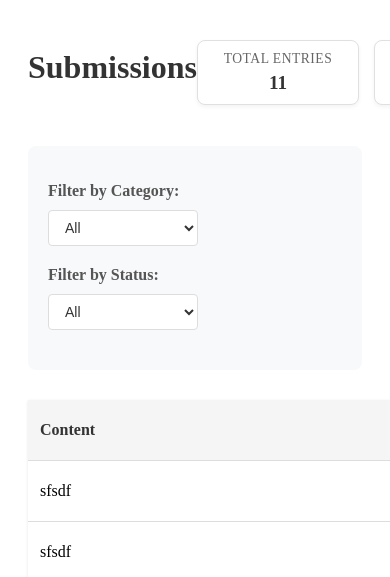
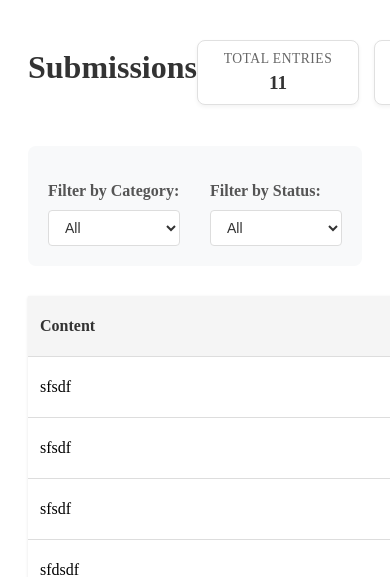
Before and after one commit to TharHtet236401/intern_task1, a Django app: page / in a window 390 px wide; the page is wider, and only the part inside the window is pictured. Shown: the part 76-653 px from the top of that part. Run offline with Django 5.2, Linux system fonts and the light colour scheme; data comes from the database, SQL or seed files in the repository; some libraries are stand-ins or nearby versions.

Commit message:
Improve filter layout and responsiveness in home template

```diff
--- a/submissions/templates/submissions/home.html
+++ b/submissions/templates/submissions/home.html
@@ -25,6 +25,7 @@
 
     <!-- Filter Section -->
     <div class="filters">
+        <div class="filters-container">
             <div class="filter-group">
                 <h3>Filter by Category:</h3>
                 <select hx-get="{% url 'home' %}"
@@ -54,6 +55,7 @@
                 </select>
             </div>
         </div>
+    </div>
 
     <!-- Content Section -->
     <div id="content-section">
@@ -80,8 +82,15 @@
         border-radius: 8px;
     }
 
+    .filters-container {
+        display: flex;
+        gap: 30px;
+        align-items: flex-start;
+    }
+
     .filter-group {
-        margin-bottom: 20px;
+        flex: 1;
+        margin-bottom: 0;  /* Remove bottom margin since we're using flex */
     }
 
     .filter-group h3 {
@@ -97,7 +106,7 @@
         background-color: white;
         font-size: 14px;
         color: #333;
-        min-width: 150px;
+        width: 100%;  /* Make select take full width of its container */
         cursor: pointer;
         transition: all 0.2s ease;
     }
```
Lines whose indentation alone changed are shown as unchanged.
